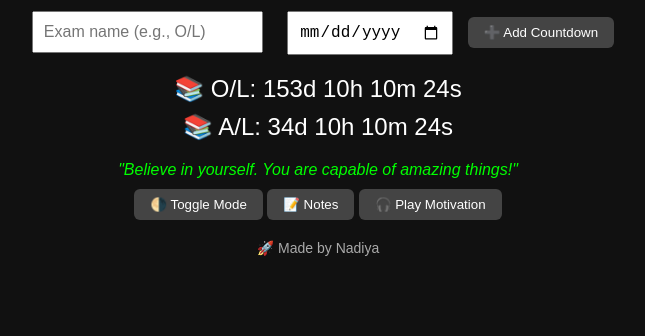
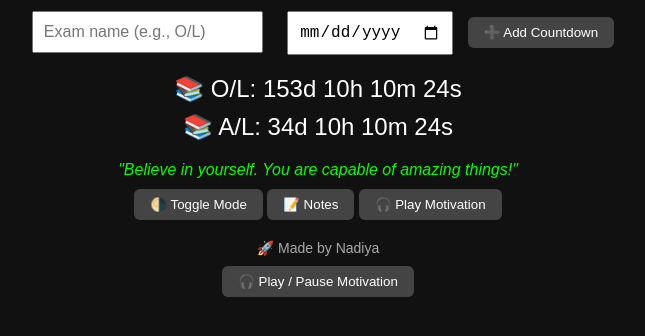
Before and after one commit to nadiya476/exam_countdown, a plain HTML site: page index.html in a window 1280 px wide. Shown: the part 100-436 px from the top of the page, without its empty margins (322-967 px from the left). Drawn offline with Linux system fonts and the light colour scheme.

Commit message:
Update index.html

```diff
--- a/index.html
+++ b/index.html
@@ -141,4 +141,5 @@
   </script>
 
 </body>
+  <button class="note-btn" onclick="toggleMotivation()">🎧 Play / Pause Motivation</button>
 </html>
```
